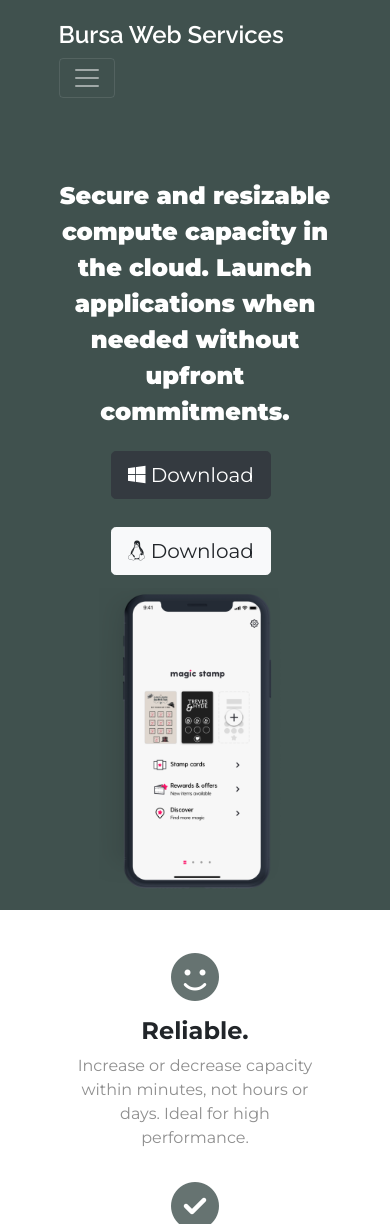
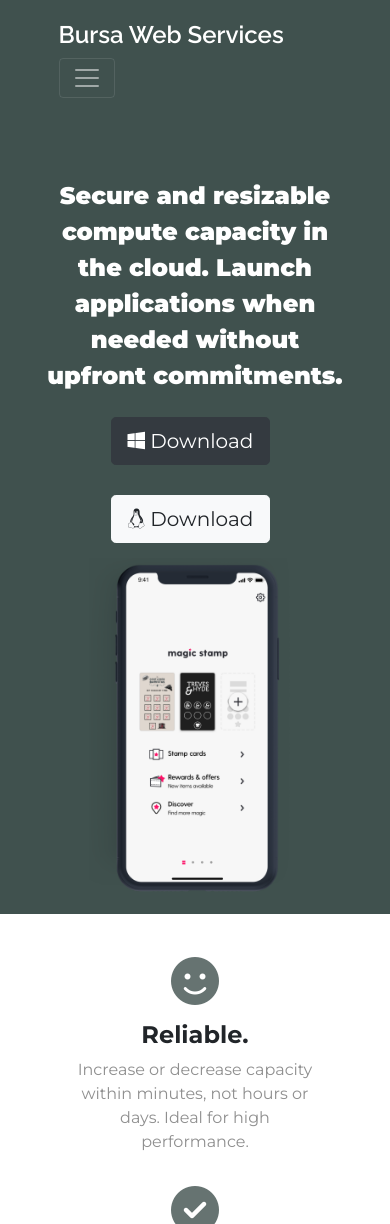
Before and after one commit to smarifurrahman/Bursa-Web-Service, a plain HTML site: page index.html in a window 390 px wide. Shown: the top 1224 px of the page. Drawn offline with nearby package versions, Linux system fonts and the light colour scheme.

Commit message:
title section fit for mobile

```diff
--- a/index.html
+++ b/index.html
@@ -59,12 +59,12 @@
 
       <!-- Title -->
       <div class="row main-section">
-        <div class="col-lg-6">
+        <div class="col-lg-6 main-s-element">
           <h1 class="heading">Secure and resizable compute capacity in the cloud. Launch applications when needed without upfront commitments.</h1>
           <button type="button" class="btn btn-dark btn-lg download-btn"><i class="fab fa-windows"></i> Download</button>
           <button type="button" class="btn btn-light btn-lg download-btn"><i class="fab fa-linux"></i> Download</button>
         </div>
-        <div class="col-lg-6">
+        <div class="col-lg-6 main-s-element">
           <img class="mainimg" src="images/ss.png" alt="compute cloud">
         </div>
       </div>
```
